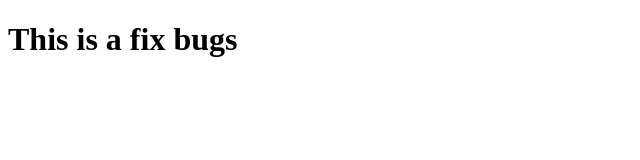
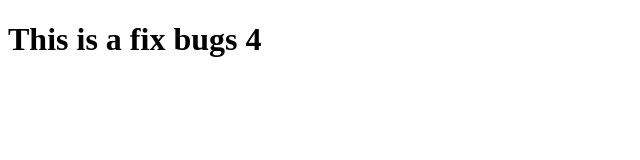
Before and after one commit to arguimercado/gittest, a plain HTML site: page index.html in a window 1280 px wide. Shown: the full height of the page, 0-640 px from the left. Drawn offline with Linux system fonts and the light colour scheme.

Commit message:
bugs fix change in 4

```diff
--- a/index.html
+++ b/index.html
@@ -6,6 +6,6 @@
     <title>Document</title>
 </head>
 <body>
-    <h1>This is a fix bugs</h1>
+    <h1>This is a fix bugs 4</h1>
 </body>
 </html>
```
